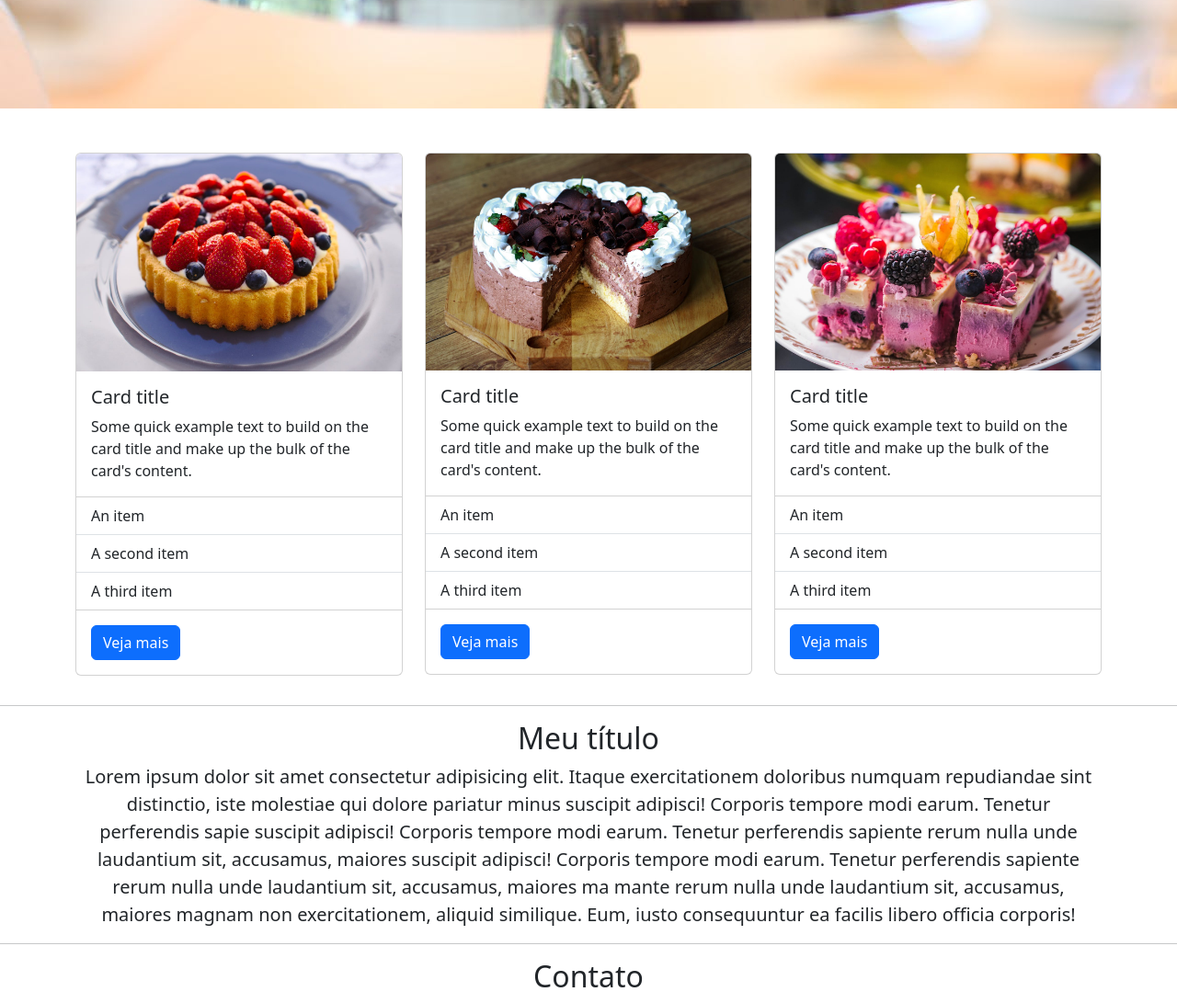
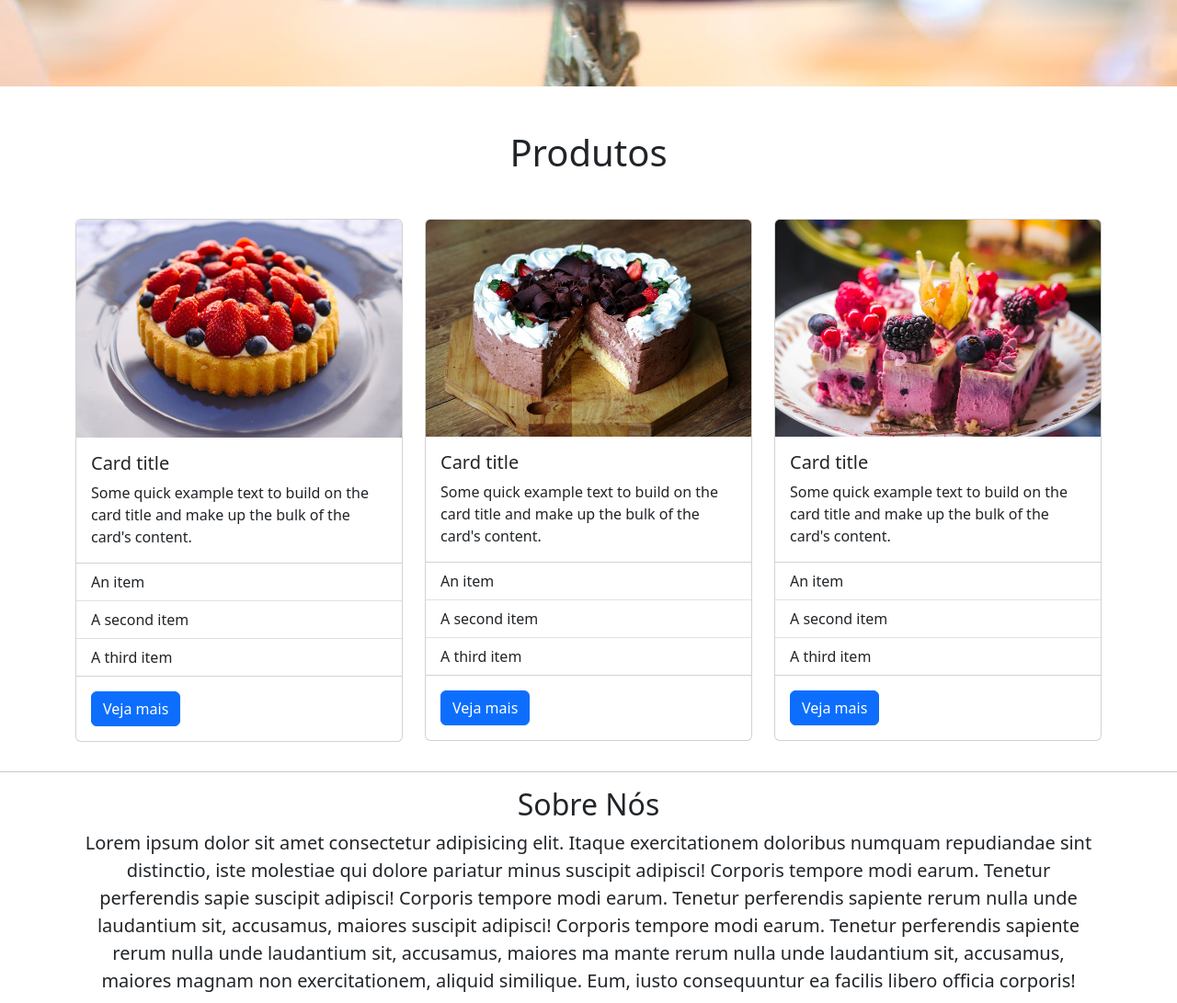
Before and after one commit to GRodrigues10/Projeto-Bootstrap, a plain HTML site: page index.html in a window 1280 px wide. Shown: the part 807-1898 px from the top of the page at 92% size. Drawn offline with nearby package versions, Linux system fonts and the light colour scheme.

Commit message:
atualização geral

```diff
--- a/index.html
+++ b/index.html
@@ -44,7 +44,7 @@
           </div>
         </div>
     </nav>
-    <br><br><br>
+    <br><br>
     <div id="carouselExample" class="carousel slide">
         <div class="carousel-inner">
             <div class="carousel-item active">
@@ -65,6 +65,10 @@
             <span class="carousel-control-next-icon" aria-hidden="true"></span>
             <span class="visually-hidden">Next</span>
         </button>
+    </div>
+
+    <div class="container text-center mt-5">
+        <h1>Produtos</h1>
     </div>
 
     <div class="container mt-5">
@@ -109,7 +113,7 @@
             </div>
             <div class="col-md-4 mb-3">
                 <div class="card">
-                    <img src="imagens/img5.jpg" class="card-img-top img-fluid" alt="...">
+                    <img src="imagens/img5.jpg" class="card-img-top img-fluid" alt="..." style="background-attachment: fixed;">
                     <div class="card-body">
                         <h5 class="card-title">Card title</h5>
                         <p class="card-text">Some quick example text to build on the card title and make up the bulk of the card's content.</p>
@@ -187,7 +191,7 @@
     </div>
     <hr>
     <div class="container">
-        <h2 class=" text-center">Meu título</h2>
+        <h2 class=" text-center">Sobre Nós</h2>
         <p class="lead text-center">Lorem ipsum dolor sit amet consectetur adipisicing elit. Itaque exercitationem doloribus numquam repudiandae sint distinctio, iste molestiae qui dolore pariatur minus suscipit adipisci! Corporis tempore modi earum. Tenetur perferendis sapie suscipit adipisci! Corporis tempore modi earum. Tenetur perferendis sapiente rerum nulla unde laudantium sit, accusamus, maiores suscipit adipisci! Corporis tempore modi earum. Tenetur perferendis sapiente rerum nulla unde laudantium sit, accusamus, maiores ma mante rerum nulla unde laudantium sit, accusamus, maiores magnam non exercitationem, aliquid similique. Eum, iusto consequuntur ea facilis libero officia corporis!</p>
     </div>
     <hr>
```
